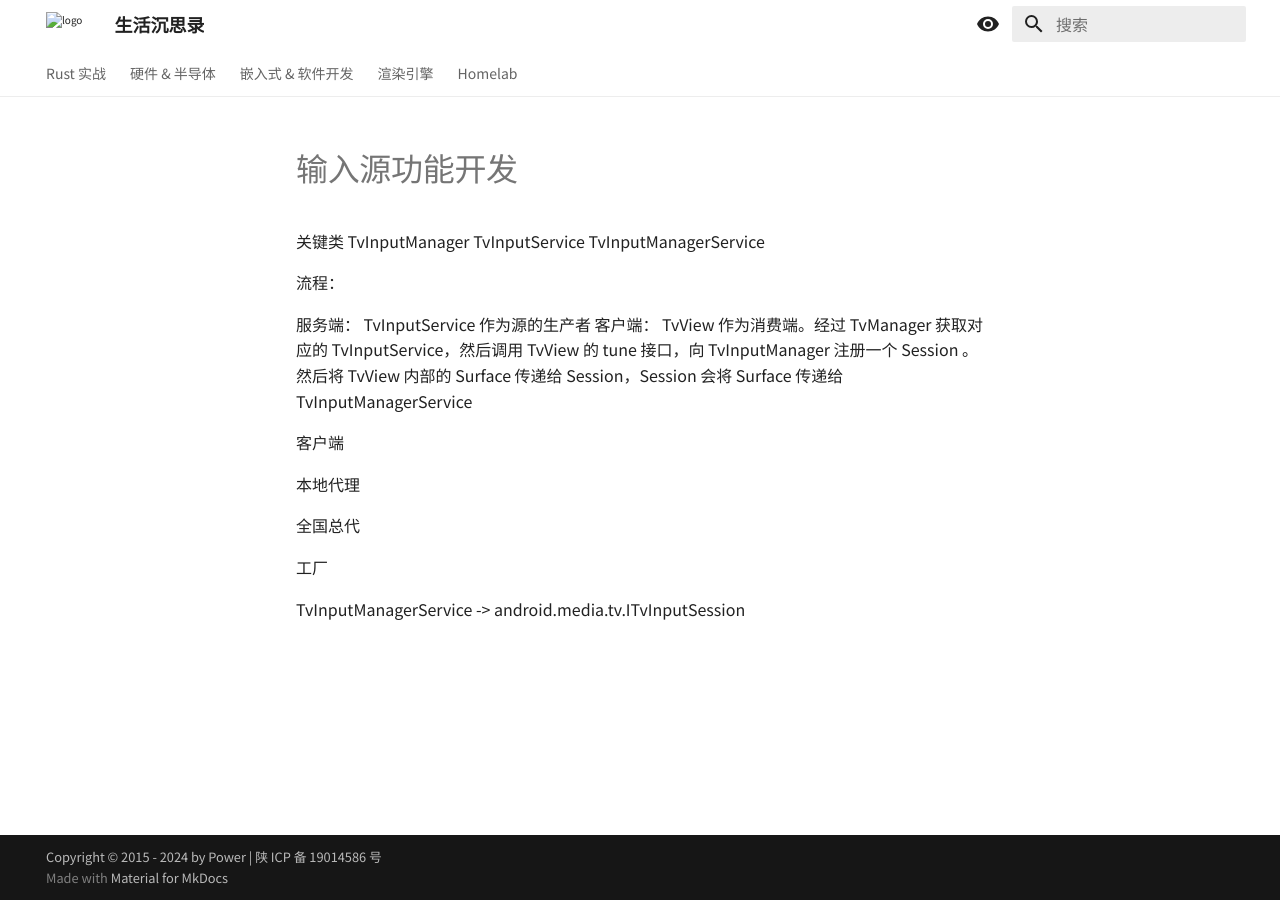
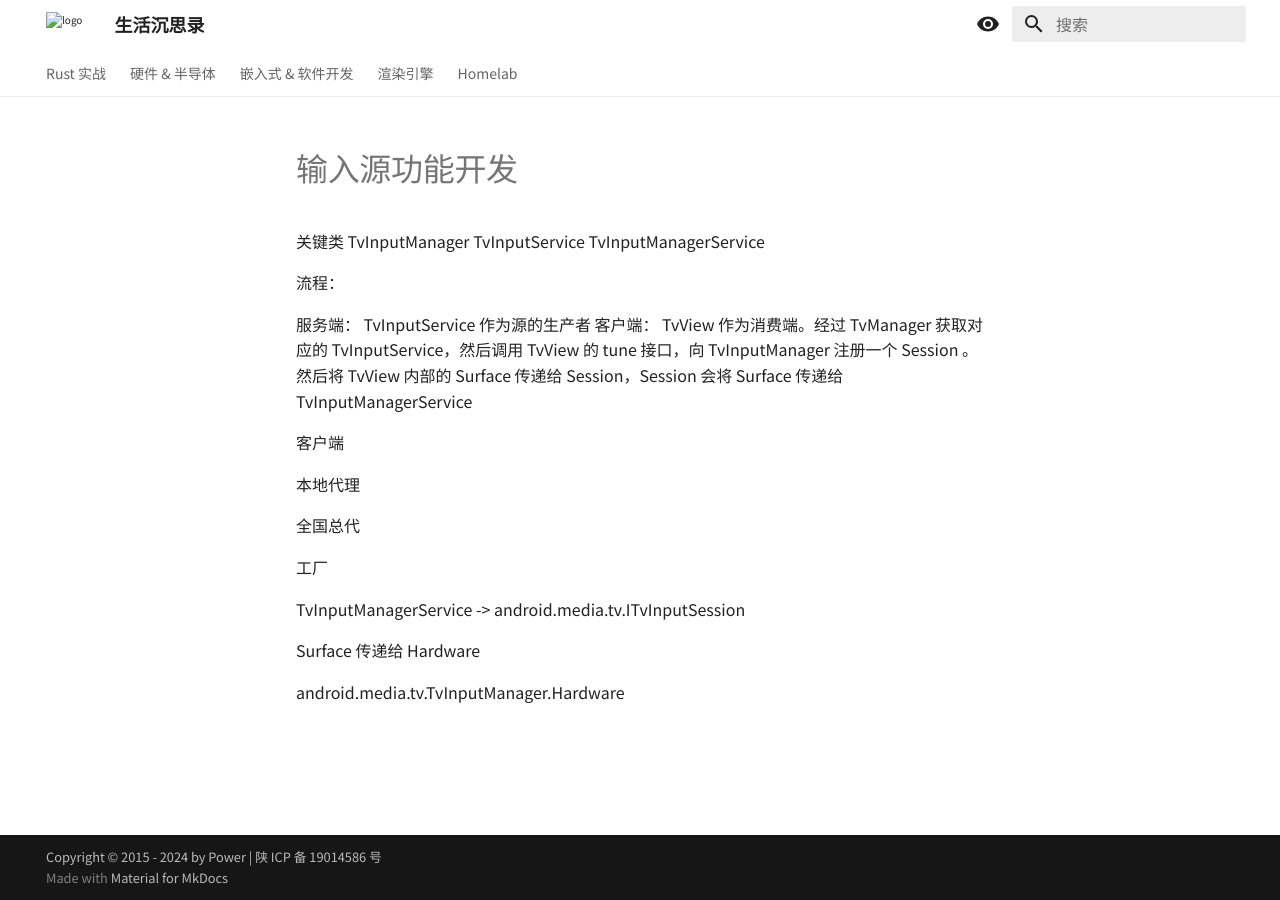
Before and after one commit to anatta-feng/Docs, an MkDocs documentation site: the page built from docs/软件开发/Android/TIF/输入源功能开发.md, in a window 1280 px wide. Built offline with MkDocs 1.6.1 and Material for MkDocs 9.7.7, drawn with Linux system fonts in a browser that asks for light colours.

Commit message:
vault backup: 2024-03-14 11:52:23
Affected files:
docs/软件开发/Android/TIF/输入源功能开发.md

```diff
--- a/docs/软件开发/Android/TIF/输入源功能开发.md
+++ b/docs/软件开发/Android/TIF/输入源功能开发.md
@@ -19,3 +19,7 @@ TvView 作为消费端。经过 TvManager 获取对应的 TvInputService，然
 工厂
 
 TvInputManagerService -> android.media.tv.ITvInputSession
+
+Surface 传递给 Hardware
+
+android.media.tv.TvInputManager.Hardware
```
